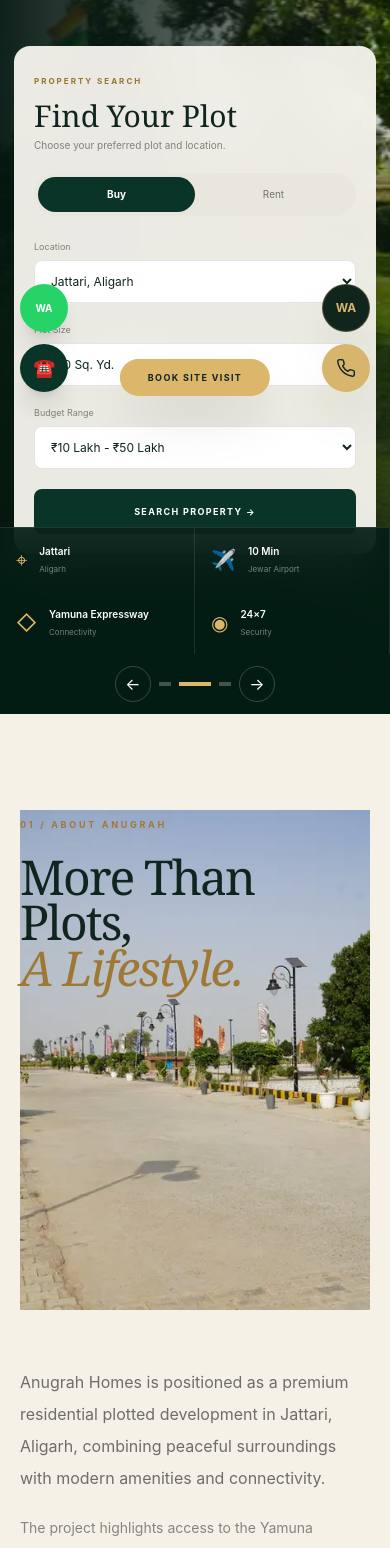
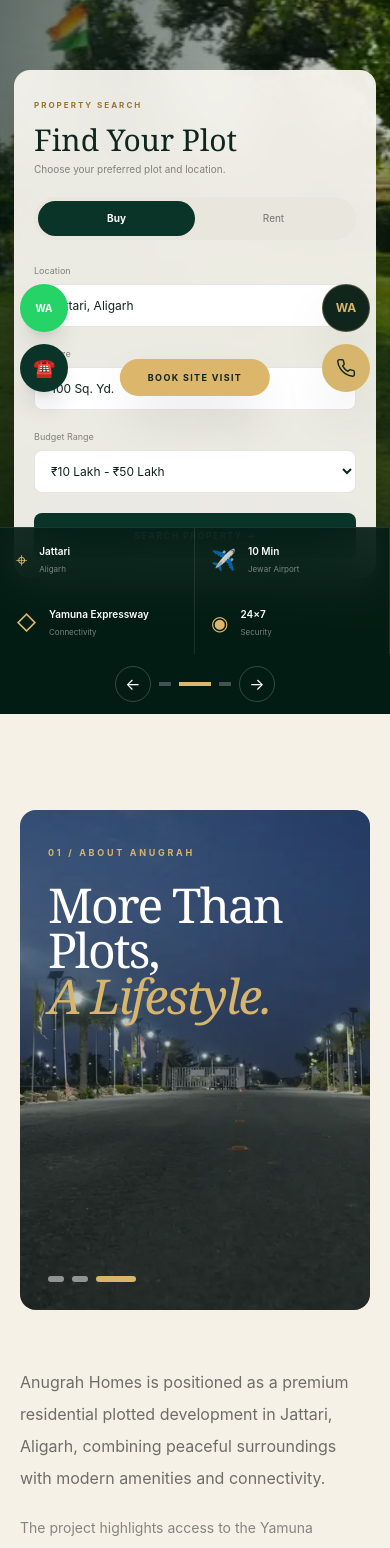
Before and after one commit to supriyaagnihotri001-tech/jattari, a React (Vite) app: page / in a window 390 px wide. Shown: the part 432-1980 px from the top of the page. Built offline with nearby package versions, Linux system fonts and the light colour scheme.

Commit message:
Update website design

```diff
--- a/src/pages/About.jsx
+++ b/src/pages/About.jsx
@@ -23,10 +23,10 @@
         />
 
         {/* Dark Overlay */}
-        <div className="absolute inset-0 bg-[#071d17]/70" />
+        <div className="absolute inset-0 bg-[#071d17]/" />
 
         {/* Gradient */}
-        <div className="absolute inset-0 bg-gradient-to-r from-[#071d17] via-[#071d17]/70 to-transparent" />
+        <div className="absolute inset-0 bg-gradient-to-r from-[#071d17] via-[#071d17]/20 to-transparent" />
 
         {/* Hero Content */}
         <div className="relative z-10 mx-auto flex min-h-[85vh] max-w-7xl items-end px-6 pb-20 pt-36 sm:px-8 lg:px-10 lg:pb-24">
--- a/src/pages/BookSiteVisit.jsx
+++ b/src/pages/BookSiteVisit.jsx
@@ -54,7 +54,7 @@
           className="absolute inset-0 h-full w-full object-cover"
         />
 
-        <div className="absolute inset-0 bg-[#071d17]/80" />
+        <div className="absolute inset-0 bg-[#071d17]/100" />
         <div className="absolute inset-0 bg-gradient-to-r from-[#071d17]/95 via-[#102d25]/70 to-transparent" />
 
         <div className="relative z-10 mx-auto flex min-h-[72vh] max-w-7xl items-center px-6 py-28 sm:px-8 lg:px-10">
--- a/src/pages/Contact.jsx
+++ b/src/pages/Contact.jsx
@@ -28,8 +28,8 @@
           className="absolute inset-0 h-full w-full object-cover"
         />
 
-        <div className="absolute inset-0 bg-[#071d17]/80" />
-        <div className="absolute inset-0 bg-gradient-to-r from-[#071d17]/95 via-[#102d25]/70 to-transparent" />
+        <div className="absolute inset-0 bg-[#071d17]/" />
+        <div className="absolute inset-0 bg-gradient-to-r from-[#071d17]/70 via-[#102d25]/40 to-transparent" />
 
         <div className="relative z-10 mx-auto flex min-h-[70vh] max-w-7xl items-center px-6 py-28 sm:px-8 lg:px-10">
           <div className="max-w-3xl">
--- a/src/pages/Jattari.jsx
+++ b/src/pages/Jattari.jsx
@@ -69,9 +69,9 @@
           className="absolute inset-0 h-full w-full object-cover"
         />
 
-        <div className="absolute inset-0 bg-[#071d17]/65" />
+        <div className="absolute inset-0 bg-[#071d17]/" />
 
-        <div className="absolute inset-0 bg-gradient-to-r from-[#071d17] via-[#071d17]/70 to-transparent" />
+        <div className="absolute inset-0 bg-gradient-to-r from-[#071d17] via-[#071d17]/30 to-transparent" />
 
         <div className="absolute inset-x-0 bottom-0 h-48 bg-gradient-to-t from-[#071d17] to-transparent" />
 
--- a/src/pages/Location.jsx
+++ b/src/pages/Location.jsx
@@ -53,8 +53,8 @@
           className="absolute inset-0 h-full w-full object-cover"
         />
 
-        <div className="absolute inset-0 bg-[#071d17]/75" />
-        <div className="absolute inset-0 bg-gradient-to-r from-[#071d17]/95 via-[#102d25]/65 to-transparent" />
+        <div className="absolute inset-0 bg-[#071d17]/0" />
+        <div className="absolute inset-0 bg-gradient-to-r from-[#071d17]/55 via-[#102d25]/40 to-transparent" />
 
         <div className="relative z-10 mx-auto flex min-h-[80vh] max-w-7xl items-center px-6 py-28 sm:px-8 lg:px-10">
           <div className="max-w-3xl">
@@ -133,7 +133,7 @@
       </section>
 
       {/* CONNECTIVITY */}
-      <section className="bg-[#102d25] px-6 py-20 text-white sm:px-8 lg:px-10 lg:py-28">
+      <section className="bg-[#2a4d41]  px-6 py-20 text-white sm:px-8 lg:px-10 lg:py-28">
         <div className="mx-auto max-w-7xl">
 
           <div className="max-w-3xl">
--- a/src/pages/Project.jsx
+++ b/src/pages/Project.jsx
@@ -84,7 +84,7 @@
           className="absolute inset-0 h-full w-full object-cover"
         />
 
-        <div className="absolute inset-0 bg-[#071d17]/65" />
+        <div className="absolute inset-0 bg-[#071d17]/100" />
 
         <div className="absolute inset-0 bg-gradient-to-r from-[#071d17] via-[#071d17]/75 to-transparent" />
 
--- a/src/pages/home.jsx
+++ b/src/pages/home.jsx
@@ -1,4 +1,5 @@
 import { useEffect, useState } from "react";
+import { Link } from "react-router-dom";
 import Navbar from "../components/Navbar";
 import Footer from "../components/Footer";
 
@@ -10,6 +11,15 @@
   const [] = useState(false);
   const [popupOpen, setPopupOpen] = useState(false);
   const [galleryImage, setGalleryImage] = useState(null);
+
+  // ABOUT SECTION IMAGE SLIDER
+  const aboutImages = [
+    "/Images/hero1.png",
+    "/Images/hero2.png",
+    "/Images/hero3.png",
+  ];
+
+  const [aboutImage, setAboutImage] = useState(0);
 
   const heroSlides = [
     {
@@ -148,6 +158,21 @@
     return () => clearInterval(timer);
   }, [testimonials.length]);
 
+  // ABOUT SECTION: CHANGE IMAGE EVERY 3 SECONDS
+  useEffect(() => {
+    const timer = setInterval(() => {
+      setAboutImage((previous) => {
+        if (previous === aboutImages.length - 1) {
+          return 0;
+        }
+
+        return previous + 1;
+      });
+    }, 3000);
+
+    return () => clearInterval(timer);
+  }, [aboutImages.length]);
+
   const nextHero = () => {
     setHeroSlide((previous) => (previous + 1) % heroSlides.length);
   };
@@ -208,7 +233,7 @@
           </div>
         ))}
 
-        <div className="absolute inset-0 bg-gradient-to-r from-[#031710]/95 via-[#031710]/65 to-[#031710]/10" />
+        <div className="absolute inset-0 bg-gradient-to-r from-[#031710]/60 via-[#031710]/40 to-[#031710]/10" />
 
         <div className="absolute inset-0 bg-gradient-to-t from-[#031710] via-transparent to-black/20" />
 
@@ -270,7 +295,7 @@
 
             {/* PROPERTY SEARCH */}
 
-            <div className="w-full max-w-[370px] rounded-2xl bg-[#f7f5ef]/95 p-5 text-[#10251e] shadow-2xl backdrop-blur-xl sm:p-6 lg:justify-self-end">
+            <div className="w-full max-w-[370px] translate-y-6 rounded-2xl bg-[#f7f5ef]/95 p-5 text-[#10251e] shadow-2xl backdrop-blur-xl sm:translate-y-8 sm:p-6 lg:translate-y-16 lg:justify-self-end lg:translate-x-[-20px]">
 
               <span className="text-[8px] font-bold uppercase tracking-[0.25em] text-[#9a7433]">
                 PROPERTY SEARCH
@@ -425,21 +450,58 @@
       >
         <div className="mx-auto grid max-w-[1400px] gap-14 lg:grid-cols-12 lg:items-center">
 
-          <div
-              className="lg:col-span-5 bg-cover bg-center bg-no-repeat w-full h-[500px]"
-              style={{ backgroundImage: "url('/Images/hero1.png')" }}
-             >
-             <span className="text-[9px] font-bold uppercase tracking-[0.3em] text-[#a07835]">
+          {/* ABOUT IMAGE SLIDER */}
+
+          <div className="relative h-[500px] w-full overflow-hidden rounded-2xl lg:col-span-5">
+
+            <img
+              src={aboutImages[aboutImage]}
+              alt="Anugrah Homes"
+              className="absolute inset-0 h-full w-full object-cover transition-opacity duration-1000"
+            />
+
+            {/* Image Overlay */}
+
+            <div className="absolute inset-0 bg-[#071d17]/25" />
+
+            {/* Image Content */}
+
+            <div className="relative z-10 p-7 sm:p-9">
+
+              <span className="text-[9px] font-bold uppercase tracking-[0.3em] text-[#d8b56d]">
                 01 / About Anugrah
               </span>
 
-             <h2 className="mt-5 font-serif text-5xl leading-[0.94] tracking-[-0.04em] sm:text-6xl lg:text-7xl">
+              <h2 className="mt-5 font-serif text-5xl leading-[0.94] tracking-[-0.04em] text-white sm:text-6xl lg:text-7xl">
                 More Than Plots,
 
-              <span className="block italic text-[#a07835]">
+                <span className="block italic text-[#d8b56d]">
                   A Lifestyle.
                 </span>
               </h2>
+
+            </div>
+
+            {/* Slider Indicators */}
+
+            <div className="absolute bottom-7 left-7 z-20 flex items-center gap-2">
+
+              {aboutImages.map((_, index) => (
+                <button
+                  key={index}
+                  type="button"
+                  onClick={() => setAboutImage(index)}
+                  aria-label={`Show about image ${index + 1}`}
+                  className={`h-1.5 rounded-full transition-all duration-500 ${
+                    aboutImage === index
+                      ? "w-10 bg-[#d8b56d]"
+                      : "w-4 bg-white/50"
+                  }`}
+                />
+              ))}
+
+            </div>
+
           </div>
 
           <div className="lg:col-span-7">
@@ -500,6 +562,7 @@
           </div>
 
           <div className="mt-14 grid gap-px overflow-hidden rounded-3xl bg-white/10 sm:grid-cols-2 lg:grid-cols-3">
+
             {[
               [
                 "01",
@@ -542,7 +605,9 @@
                 key={number}
                 className="group relative min-h-[330px] overflow-hidden bg-[#102d25]"
               >
+
                 {/* Background Image */}
+
                 <img
                   src={image}
                   alt={title}
@@ -550,16 +615,21 @@
                 />
 
                 {/* Dark Overlay */}
-      <div className="absolute inset-0 bg-[#071d17]/75 transition duration-500 group-hover:bg-[#071d17]/60" />
+
+                <div className="absolute inset-0 bg-[#071d17]/0 transition duration-500 group-hover:bg-[#071d17]/0" />
 
                 {/* Gradient Overlay */}
+
                 <div className="absolute inset-0 bg-gradient-to-t from-[#071d17] via-[#102d25]/30 to-transparent" />
 
                 {/* Card Content */}
+
                 <div className="relative z-10 flex min-h-[330px] flex-col justify-between p-7 sm:p-8 lg:p-9">
 
                   {/* Number */}
+
                   <div className="flex items-start justify-between">
+
                     <span className="text-xs font-bold uppercase tracking-[0.3em] text-[#d8b56d]">
                       {number}
                     </span>
@@ -567,10 +637,13 @@
                     <span className="font-serif text-5xl leading-none text-white/10 transition duration-500 group-hover:text-[#d8b56d]/20">
                       {number}
                     </span>
+
                   </div>
 
                   {/* Bottom Content */}
+
                   <div>
+
                     <div className="mb-5 h-px w-10 bg-[#d8b56d] transition-all duration-500 group-hover:w-20" />
 
                     <h3 className="font-serif text-2xl leading-tight text-white sm:text-3xl">
@@ -588,10 +661,12 @@
                         →
                       </span>
                     </div>
+
                   </div>
                 </div>
               </div>
             ))}
+
           </div>
         </div>
       </section>
@@ -600,13 +675,14 @@
 
       <section
         id="price"
-        className="bg-[#f5f1e7] px-5 py-24 sm:px-8 lg:px-14 lg:py-32"
+         className="rounded-2xl border border-white/10 bg-white/[0.06] p-6 backdrop-blur-sm sm:p-8"
       >
         <div className="mx-auto max-w-[1400px]">
 
           <div className="flex flex-col justify-between gap-6 md:flex-row md:items-end">
 
             <div>
+
               <span className="text-[9px] font-bold uppercase tracking-[0.3em] text-[#a07835]">
                 03 / Plot Collection
               </span>
@@ -618,6 +694,7 @@
                   right space.
                 </span>
               </h2>
+
             </div>
 
             <div className="flex gap-2">
@@ -744,6 +821,7 @@
               </h2>
 
               {/* Added text */}
+
               <p className="mt-8 max-w-md text-sm leading-7 text-gray-600 sm:text-base">
                 Experience a thoughtfully planned lifestyle where everything you need
                 is within easy reach. From everyday conveniences and green spaces to
@@ -773,7 +851,9 @@
                     key={number}
                     className="group relative min-h-[280px] overflow-hidden rounded-3xl"
                   >
+
                     {/* Background Image */}
+
                     <img
                       src={image}
                       alt={title}
@@ -781,15 +861,19 @@
                     />
 
                     {/* Dark Overlay */}
+
                     <div className="absolute inset-0 bg-[#102d25]/65 transition duration-500 group-hover:bg-[#102d25]/50" />
 
                     {/* Content */}
+
                     <div className="relative z-10 flex h-full flex-col justify-between p-6">
+
                       <span className="text-sm font-semibold tracking-[0.2em] text-[#d8b56d]">
                         {number}
                       </span>
 
                       <div>
+
                         <h3 className="font-serif text-2xl text-white">
                           {title}
                         </h3>
@@ -797,7 +881,9 @@
                         <p className="mt-2 text-sm leading-6 text-white/70">
                           {description}
                         </p>
+
                       </div>
+
                     </div>
                   </div>
                 ))}
@@ -849,6 +935,7 @@
                   key={label}
                   className="border border-black/10 bg-[#f5f1e7]/70 p-5"
                 >
+
                   <div className="font-serif text-2xl text-[#a07835]">
                     {value}
                   </div>
@@ -856,6 +943,7 @@
                   <p className="mt-2 text-[9px] uppercase tracking-[0.15em] text-black/45">
                     {label}
                   </p>
+
                 </div>
               ))}
 
@@ -867,7 +955,7 @@
             <img
               src="/Images/plot2.png"
               alt="Anugrah Homes"
-              className="absolute inset-0 h-full w-full object-cover opacity-60"
+              className="absolute inset-0 h-full w-full object-cover opacity-100"
             />
 
             <div className="absolute inset-0 bg-[#061d17]/50" />
@@ -947,6 +1035,7 @@
                 onClick={() => setGalleryImage(item.image)}
                 className="group relative min-w-[82vw] snap-start overflow-hidden rounded-xl text-left sm:min-w-[440px] lg:min-w-[430px]"
               >
+
                 <img
                   src={item.image}
                   alt={item.title}
@@ -1075,15 +1164,16 @@
 
           <div className="lg:col-span-4 lg:justify-self-end">
 
-            <button
-              type="button"
-              onClick={() => setPopupOpen(true)}
+            {/* CONTACT PAGE LINK */}
+
+            <Link
+              to="/BookSiteVisit"
               className="flex w-full items-center justify-between rounded-full bg-[#10251e] px-7 py-5 text-[9px] font-bold uppercase tracking-[0.18em] text-white transition hover:-translate-y-1 hover:bg-white hover:text-[#10251e] lg:min-w-[280px]"
             >
               Schedule Site Visit
 
               <span>→</span>
-            </button>
+            </Link>
 
           </div>
         </div>
@@ -1118,7 +1208,7 @@
             <div className="bg-[#0a3427] p-8 text-white">
 
               <span className="text-[9px] font-bold uppercase tracking-[0.3em] text-[#dcb66a]">
-                ANUGRAH HOMES
+                JATTARI
               </span>
 
               <h3 className="mt-3 font-serif text-4xl">
@@ -1164,6 +1254,7 @@
                 defaultValue=""
                 className="w-full rounded-lg border border-black/10 bg-white px-4 py-4 text-sm outline-none focus:border-[#a07835]"
               >
+
                 <option value="" disabled>
                   Select Plot Size
                 </option>
@@ -1171,6 +1262,7 @@
                 <option>100 Sq. Yards</option>
                 <option>200 Sq. Yards</option>
                 <option>300 Sq. Yards</option>
+
               </select>
 
               <textarea
@@ -1242,13 +1334,12 @@
 
       {/* ================= MOBILE CTA ================= */}
 
-      <button
-        type="button"
-        onClick={() => setPopupOpen(true)}
+      <Link
+        to="/Contact"
         className="fixed bottom-4 left-1/2 z-[90] -translate-x-1/2 rounded-full bg-[#dcb66a] px-7 py-3 text-[9px] font-bold uppercase tracking-[0.15em] text-[#10251e] shadow-2xl sm:hidden"
        >
         Book Site Visit
-      </button>
+      </Link>
 
       {/* ================= ANIMATION ================= */}
 
```
Also changed, not shown: src/App.jsx (+14 -2 lines), src/components/Footer.jsx (+4 -4 lines), src/components/Navbar.jsx (+4 -4 lines), src/pages/Amenities.jsx (+1 -7 lines). Lines whose indentation alone changed are shown as unchanged.
